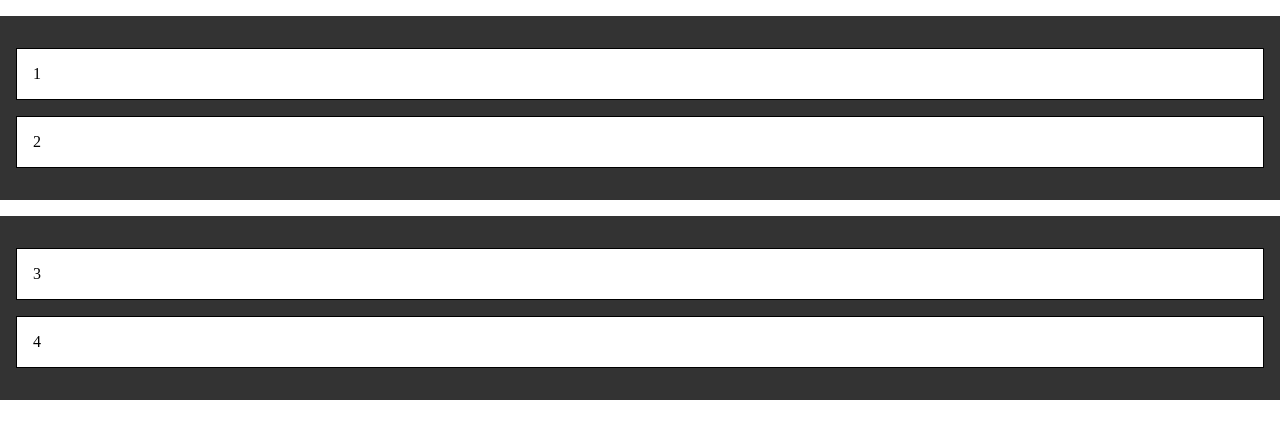
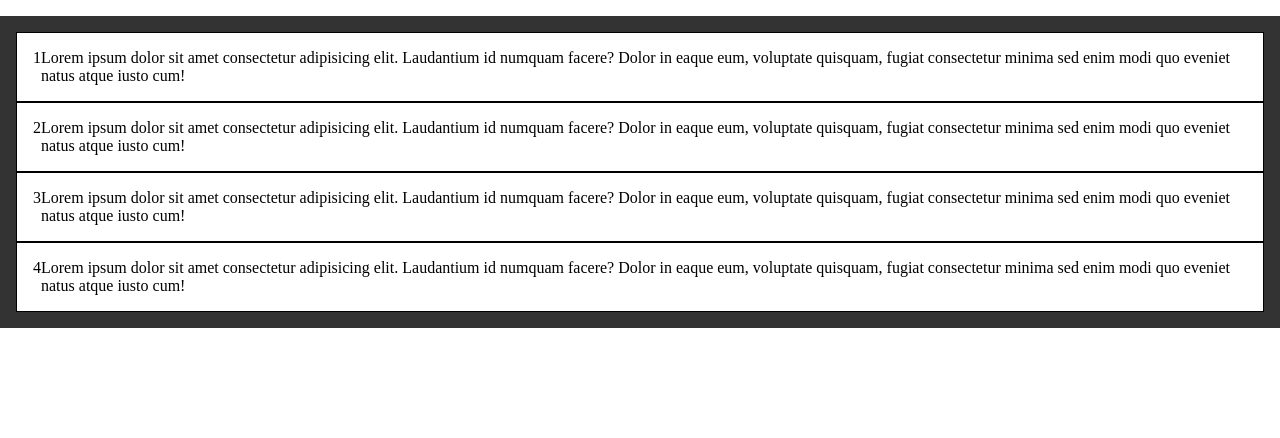
Before and after one commit to Tajveez/sortabledragndrop, a plain HTML site: page index.html in a window 1280 px wide. Drawn offline with Linux system fonts and the light colour scheme.

Commit message:
Update index.html

```diff
--- a/index.html
+++ b/index.html
@@ -1,5 +1,6 @@
 <!DOCTYPE html>
 <html lang="en">
+
 <head>
   <meta charset="UTF-8" />
   <meta name="viewport" content="width=device-width, initial-scale=1.0" />
@@ -7,29 +8,54 @@
     body {
       margin: 0;
     }
+
     .container {
       background-color: #333;
       padding: 1rem;
       margin-top: 1rem;
     }
+
     .draggable {
+      display: flex;
       padding: 1rem;
       background-color: white;
       border: 1px solid black;
+    }
+
+    .draggable .dragPoint {
       cursor: move;
     }
   </style>
   <script src="./app.js" defer></script>
   <title>Document</title>
 </head>
+
 <body>
   <div class="container">
-      <p class="draggable" draggable="true">1</p>
-      <p class="draggable" draggable="true">2</p>
+    <div class="draggable">
+      <div class="dragPoint">1</div>
+      <div>Lorem ipsum dolor sit amet consectetur adipisicing elit. Laudantium id numquam facere? Dolor in eaque eum,
+        voluptate quisquam, fugiat consectetur minima sed enim modi quo eveniet natus atque iusto cum!</div>
     </div>
-    <div class="container">
-      <p class="draggable" draggable="true">3</p>
-      <p class="draggable" draggable="true">4</p>
+    <div class="draggable">
+      <div class="dragPoint">2</div>
+      <div>Lorem ipsum dolor sit amet consectetur adipisicing elit. Laudantium id numquam facere? Dolor in eaque eum,
+        voluptate quisquam, fugiat consectetur minima sed enim modi quo eveniet natus atque iusto cum!</div>
     </div>
+    <div class="draggable">
+      <div class="dragPoint">3</div>
+      <div>Lorem ipsum dolor sit amet consectetur adipisicing elit. Laudantium id numquam facere? Dolor in eaque eum,
+        voluptate quisquam, fugiat consectetur minima sed enim modi quo eveniet natus atque iusto cum!</div>
+    </div>
+    <div class="draggable">
+      <div class="dragPoint">4</div>
+      <div>Lorem ipsum dolor sit amet consectetur adipisicing elit. Laudantium id numquam facere? Dolor in eaque eum,
+        voluptate quisquam, fugiat consectetur minima sed enim modi quo eveniet natus atque iusto cum!</div>
+    </div>
+  </div>
+  <!-- <div class="container">
+
+  </div> -->
 </body>
+
 </html>
```
Lines whose indentation alone changed are shown as unchanged.
